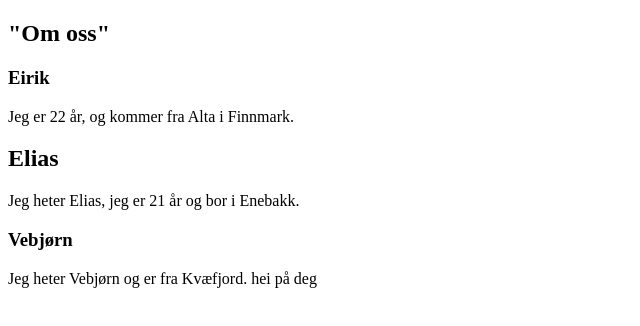
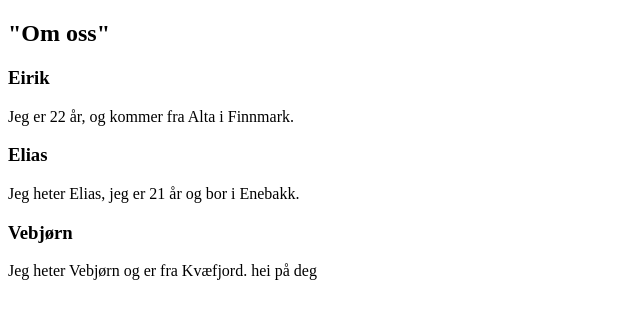
Before and after one commit to DATA1200-2025/valgfri-oppgave-1-git-anbefales-gruppe-20, a plain HTML site: page index.html in a window 1280 px wide. Shown: the whole page, without its empty margins (0-640 px from the left). Drawn offline with Linux system fonts and the light colour scheme.

Commit message:
Endret h1 til h2 og h2 til h3

```diff
--- a/index.html
+++ b/index.html
@@ -9,7 +9,7 @@
             <h3>Eirik</h3>
                 <p>Jeg er 22 år, og kommer fra Alta i Finnmark.</p>
 
-            <h2>Elias</h2>
+            <h3>Elias</h3>
                 <p>Jeg heter Elias, jeg er 21 år og bor i Enebakk.</p>
 
             <h3>Vebjørn</h3>
```
